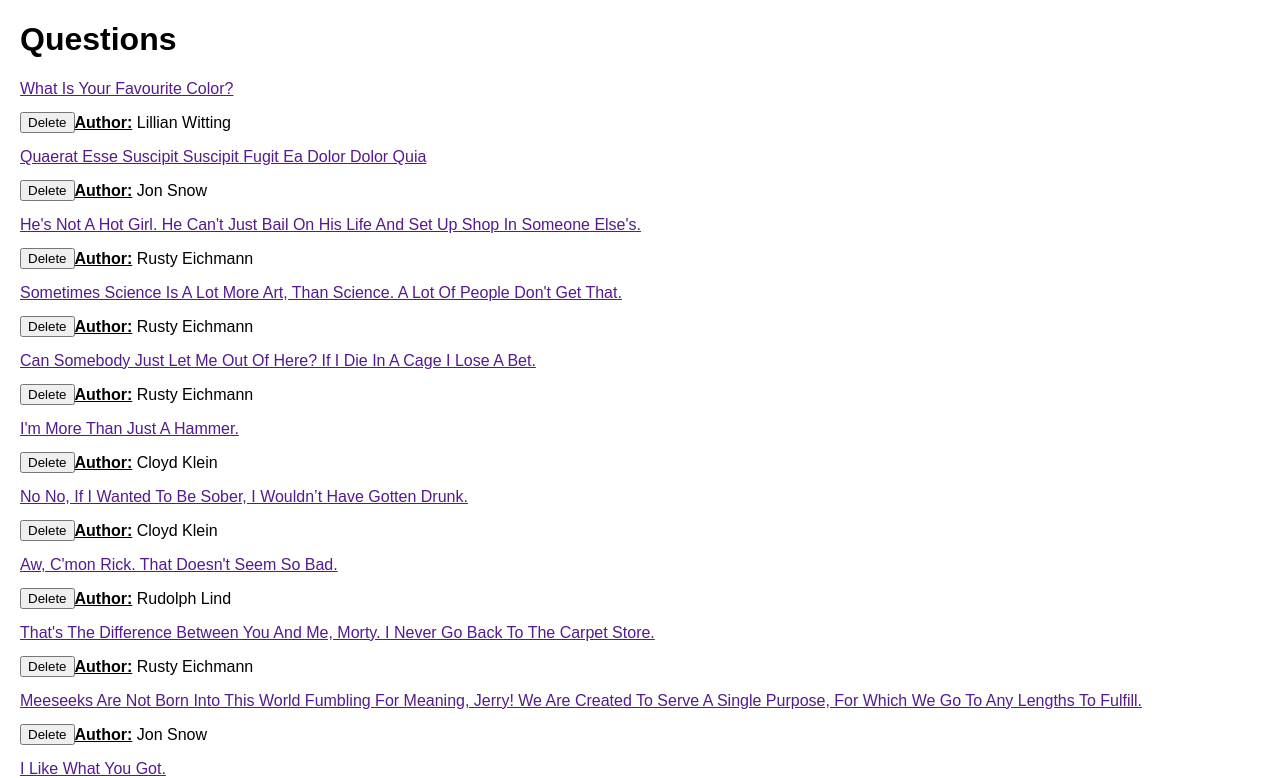
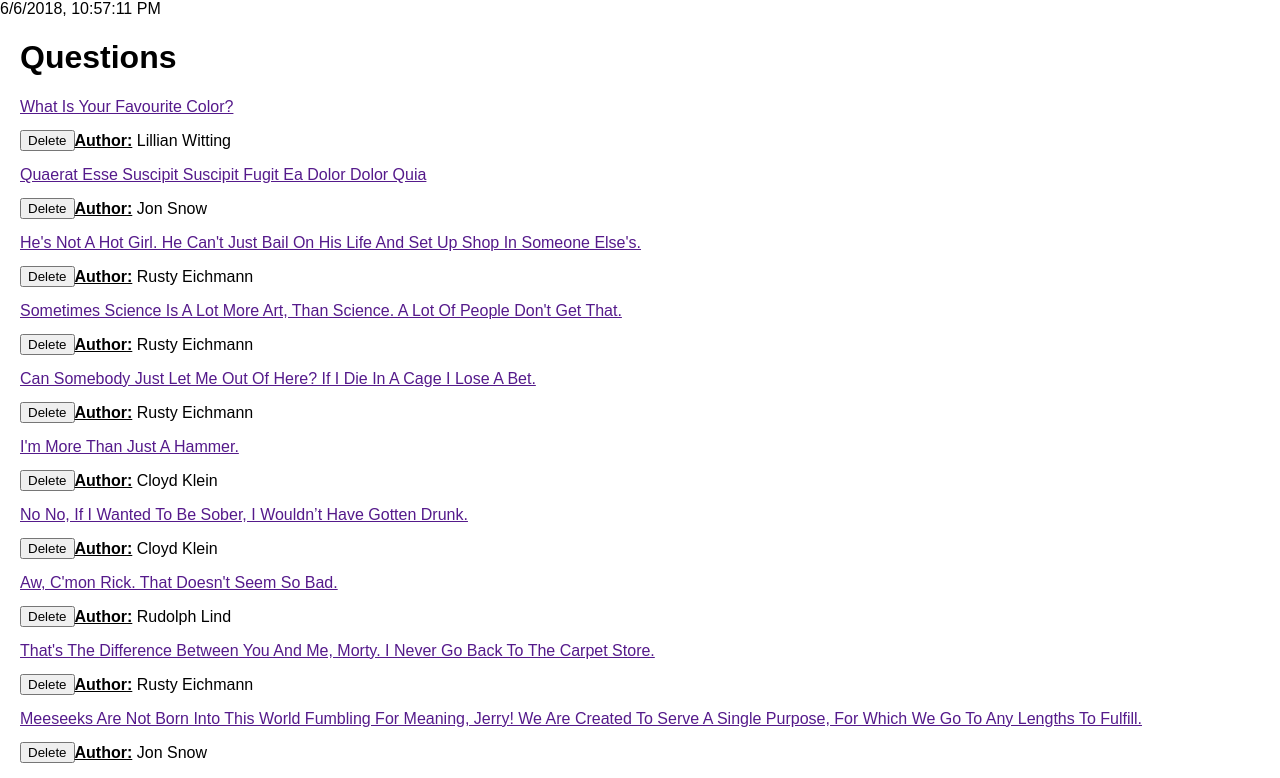
Before and after one commit to CodeCoreYVR/awesome-answers-react-apr-2018, a React (Create React App) app: page / in a window 1280 px wide. Shown: the top 778 px of the page. Built offline with nearby package versions, Linux system fonts and the light colour scheme.

Commit message:
Add demo for What's the Time

```diff
--- a/src/components/App.js
+++ b/src/components/App.js
@@ -1,10 +1,12 @@
 import React from "react";
 import QuestionShowPage from "./QuestionShowPage";
 import QuestionIndexPage from "./QuestionIndexPage";
+import Clock from "./Clock";
 
 function App() {
   return (
     <div className="App">
+      <Clock />
       <QuestionIndexPage />
       <QuestionShowPage />
     </div>
--- /dev/null
+++ b/src/components/Clock.js
@@ -0,0 +1,31 @@
+import React, { Component } from "react";
+
+class Clock extends Component {
+  constructor(props) {
+    super(props);
+
+    this.state = {
+      currentTime: new Date()
+    };
+  }
+
+  componentDidMount() {
+    this.intervalId = setInterval(() => {
+      this.setState({
+        currentTime: new Date()
+      });
+    }, 1000);
+  }
+
+  componentWillUnmount() {
+    clearInterval(this.intervalId);
+  }
+
+  render() {
+    return (
+      <span className="Clock">{this.state.currentTime.toLocaleString()}</span>
+    );
+  }
+}
+
+export default Clock;
```
